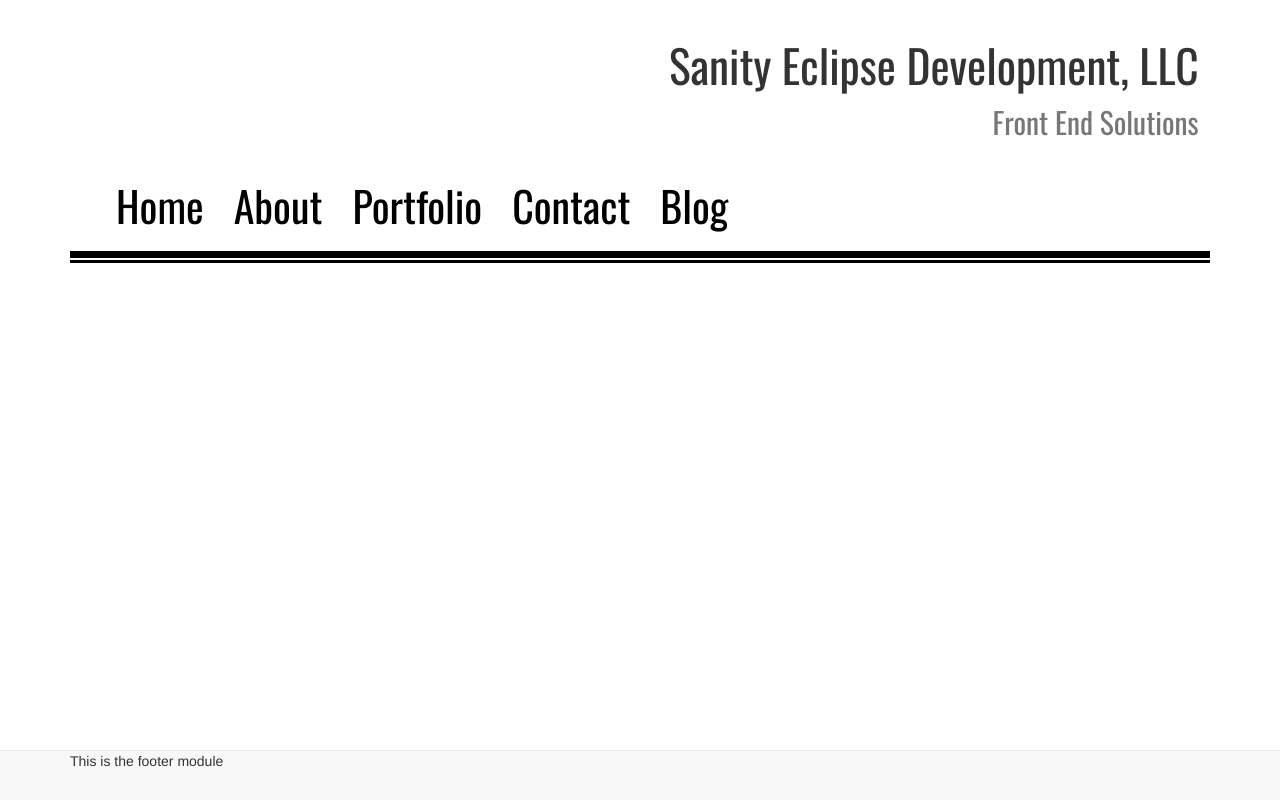
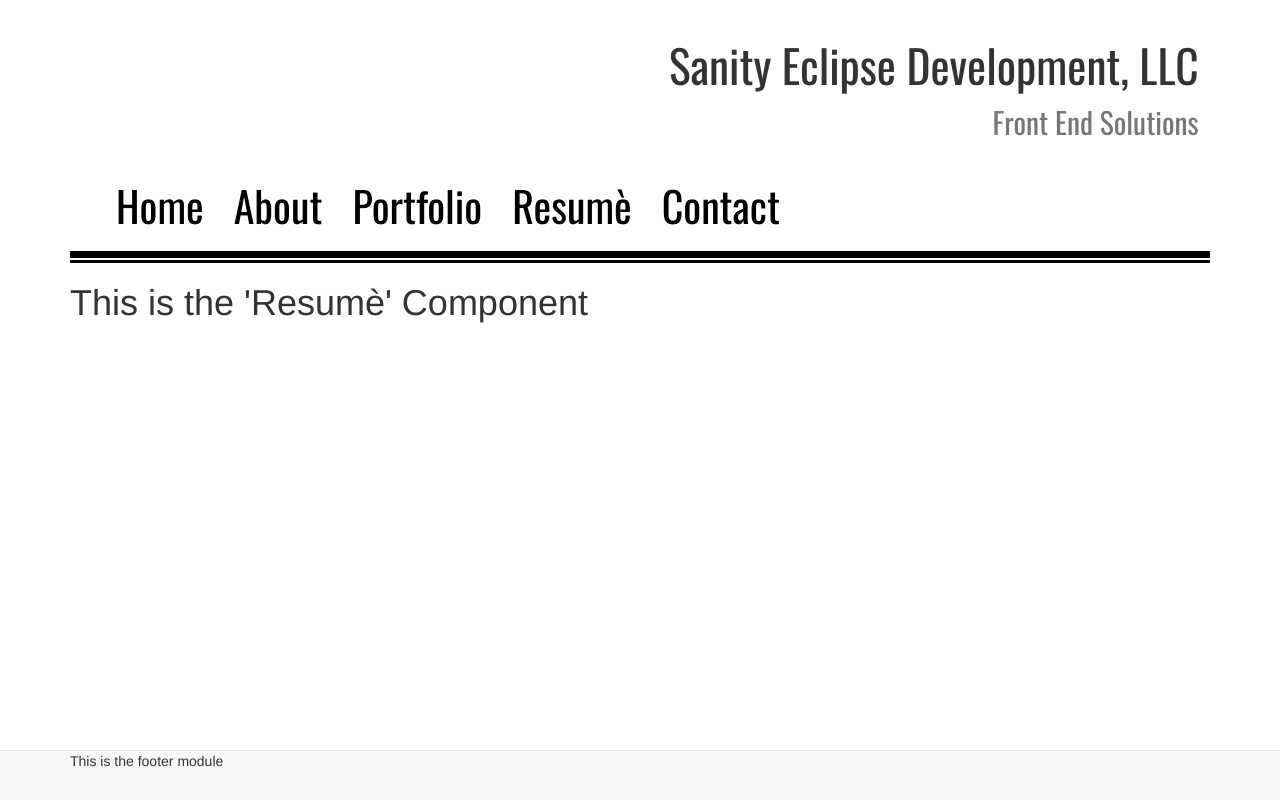
Before and after one commit to SanityEclipse/SED-business-site, an Angular app: page /resume in a window 1280 px wide. Before the commit this address led to /. Built offline with nearby package versions, Linux system fonts and the light colour scheme.

Commit message:
Changed blog component to resume component.

```diff
--- a/src/app/blog/blog.component.ts
+++ /dev/null
@@ -1,13 +0,0 @@
-import { Component } from '@angular/core';
-
-@Component({
-  selector: 'app-blog',
-  template:
-  `
-  <h1>This is the 'Blog' Component</h1>
-  `,
-  styles:[]
-})
-
-
-export class BlogComponent {}
--- a/src/app/core/navbar/navbar.component.html
+++ b/src/app/core/navbar/navbar.component.html
@@ -17,8 +17,8 @@
         <li><a routerLink="home"      routerLinkActive='active'>Home<span class="sr-only">(current)</span></a></li>
         <li><a routerLink="about-me"  routerLinkActive='active'>About</a></li>
         <li><a routerLink="portfolio" routerLinkActive='active'>Portfolio</a></li>
+        <li><a routerLink="resume" routerLinkActive='active'>Resumè</a></li>
         <li><a routerLink="contact"   routerLinkActive='active'>Contact</a></li>
-        <li><a routerLink="blog"      routerLinkActive='active'>Blog</a></li>
       </ul>
     </div><!-- /.navbar-collapse -->
 
--- a/src/app/blog/blog-routing.module.ts
+++ b/src/app/resume/resume-routing.module.ts
@@ -2,11 +2,11 @@ import { NgModule } from '@angular/core';
 
 import { Routes, RouterModule } from '@angular/router';
 
-import { BlogComponent } from './blog.component';
+import { ResumeComponent } from './resume.component';
 
 const routes:Routes = [
   // { path: '', redirectTo: 'blog', pathMatch: 'full'},
-  { path: '', component: BlogComponent },
+  { path: '', component: ResumeComponent },
 ]
 
 @NgModule({
@@ -14,4 +14,4 @@ const routes:Routes = [
   exports: [RouterModule]
 })
 
-export class BlogRoutingModule {}
+export class ResumeRoutingModule {}
--- /dev/null
+++ b/src/app/resume/resume.component.ts
@@ -0,0 +1,13 @@
+import { Component } from '@angular/core';
+
+@Component({
+  selector: 'app-resume',
+  template:
+  `
+  <h1>This is the 'Resumè' Component</h1>
+  `,
+  styles:[]
+})
+
+
+export class ResumeComponent {}
```
Also changed, not shown: src/app/app-routing.module.ts (+4 -4 lines), src/app/blog/blog.module.ts (deleted, +0 -16 lines), src/app/resume/resume.module.ts (added, +16 -0 lines).
